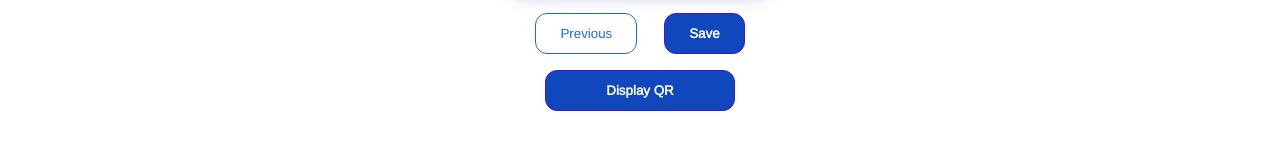
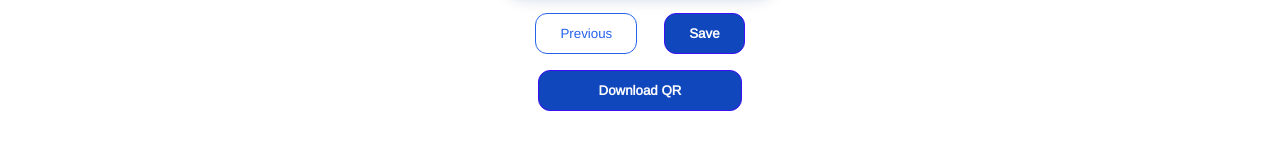
Before and after one commit to somegm/Code-Wizard, a React (Create React App) app: page /save in a window 1280 px wide. Shown: the part 539-688 px from the top of the page. Built offline with nearby package versions, Linux system fonts and the light colour scheme.

Commit message:
fixed(codewizard): change button name

```diff
--- a/src/components/Save/index.js
+++ b/src/components/Save/index.js
@@ -76,7 +76,7 @@ const Save = () => {
             <button onClick={() => navigate("/myprofile")}>Save</button>
           </div>
           <div class="download">
-            <button onClick={() => navigate("/profile")}>Display QR</button>
+            <button  onClick={() => navigate("/download")}>Download QR</button>
           </div>
         </div>
       </div>
```
Also changed, not shown: src/components/Save/pets.jpg (added).
